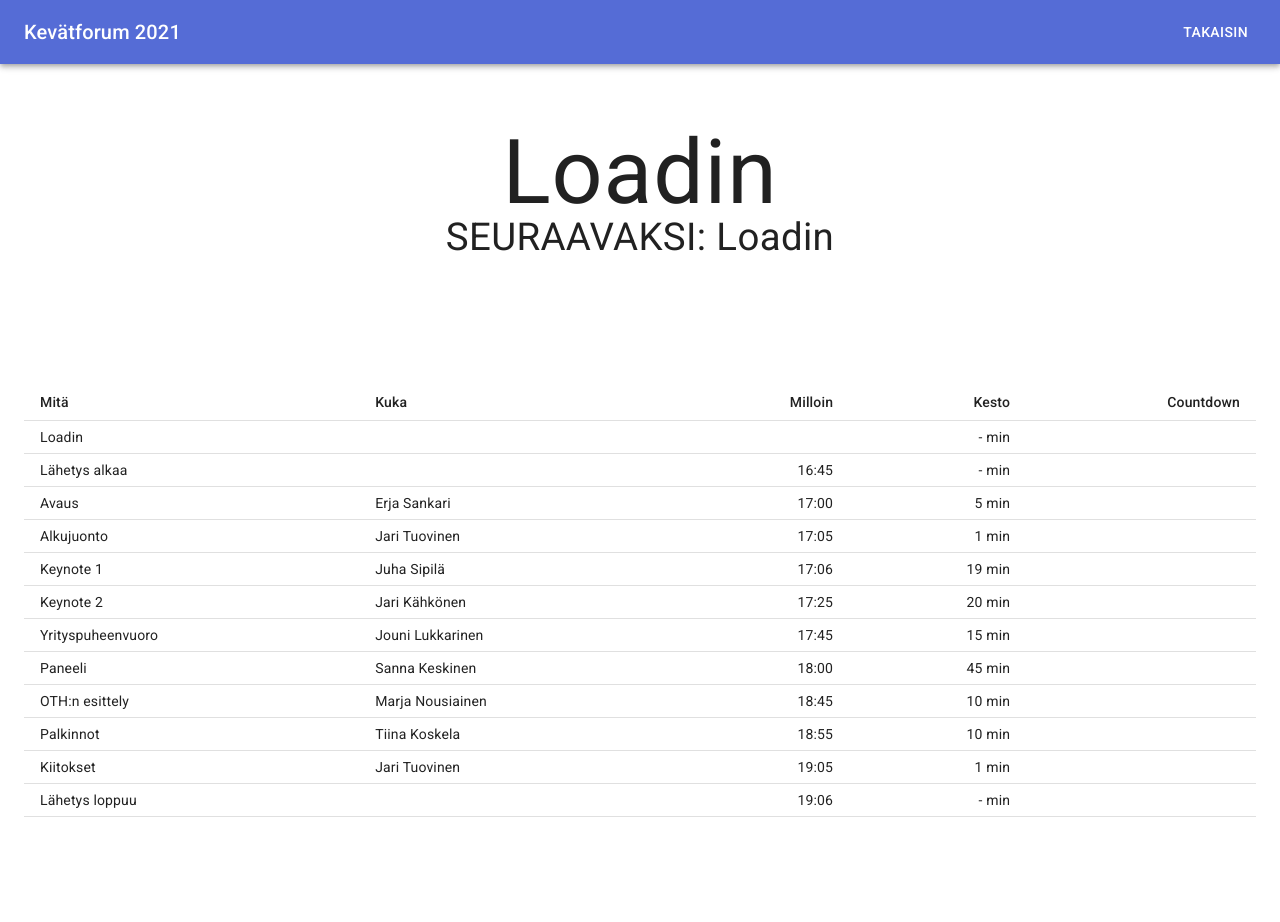
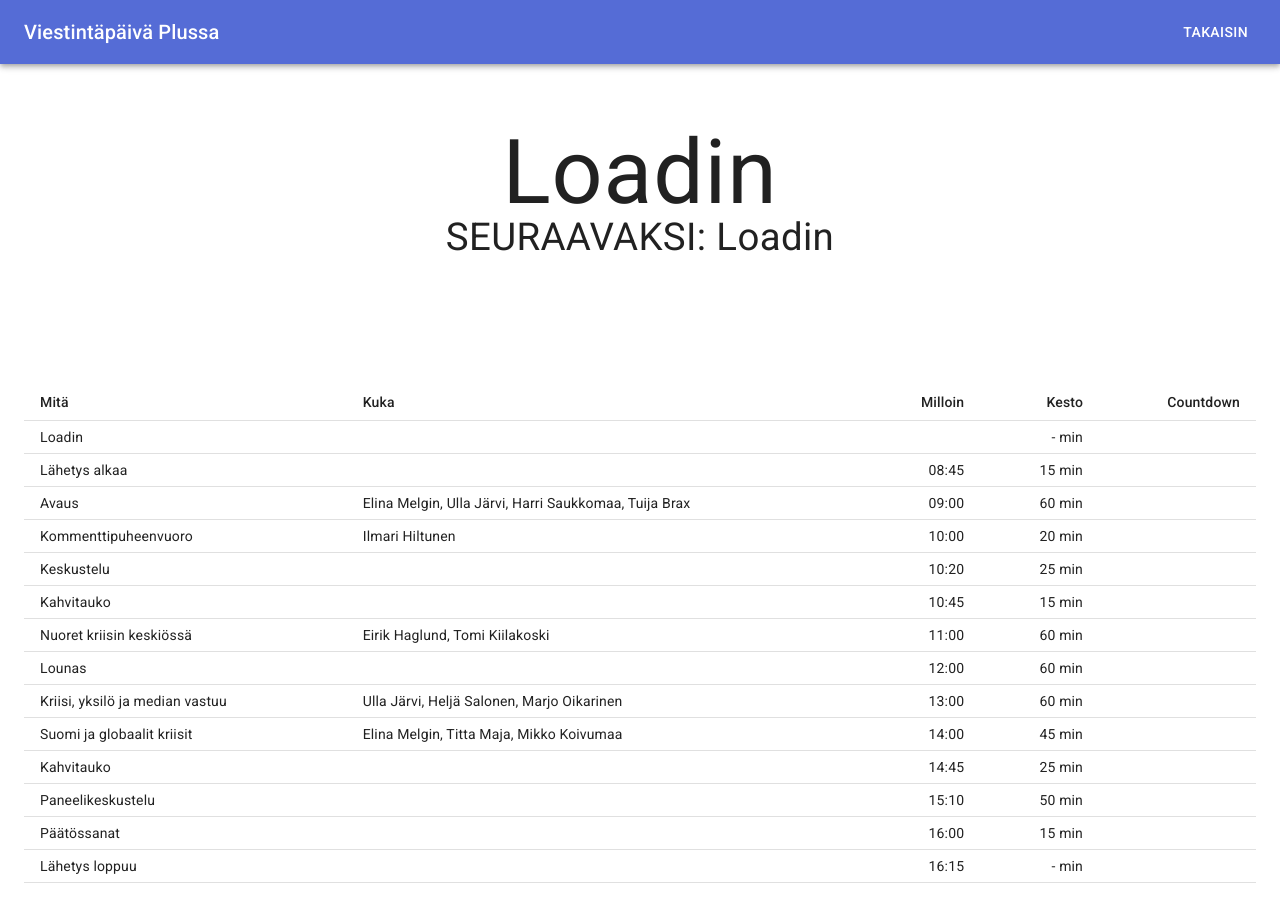
Before and after one commit to oskarijarvelin/next-stage, a Next.js app: page /show in a window 1280 px wide. Shown: the top 922 px of the page. Before the commit the page ends 881 px from the top, so only its background shows below. Built offline with nearby package versions, Linux system fonts and the light colour scheme.

Commit message:
Updated to plussa schedule

```diff
--- a/pages/_app.js
+++ b/pages/_app.js
@@ -18,7 +18,7 @@ export default function MyApp(props) {
   return (
     <React.Fragment>
       <Head>
-        <title>Kevätforum 2021</title>
+        <title>Viestintäpäivä Plussa</title>
         <meta name="viewport" content="minimum-scale=1, initial-scale=1, width=device-width" />
         <meta name="robots" content="noindex" />
       </Head>
--- a/pages/show.js
+++ b/pages/show.js
@@ -1,5 +1,5 @@
-import { useState, useEffect } from 'react';
-import { AppBar, Toolbar, Container, Typography, Box, Button, Table, TableBody, TableCell, TableContainer, TableHead, TableRow, Paper } from '@material-ui/core'
+import { useState } from 'react';
+import { AppBar, Toolbar, Container, Typography, Box, Button, Table, TableBody, TableCell, TableContainer, TableHead, TableRow } from '@material-ui/core'
 import { makeStyles } from '@material-ui/core/styles';
 import Link from '../src/Link'
 import Moment from 'react-moment'
@@ -38,17 +38,19 @@ function createData(mita, kuka, milloin, kesto) {
 
 const rows = [
     createData('Loadin', '', '', '-'),
-    createData('Lähetys alkaa', '', '16:45', '-'),
-    createData('Avaus', 'Erja Sankari', '17:00', 5),
-    createData('Alkujuonto', 'Jari Tuovinen', '17:05', 1),
-    createData('Keynote 1', 'Juha Sipilä', '17:06', 19),
-    createData('Keynote 2', 'Jari Kähkönen', '17:25', 20),
-    createData('Yrityspuheenvuoro', 'Jouni Lukkarinen', '17:45', 15),
-    createData('Paneeli', 'Sanna Keskinen', '18:00', 45),
-    createData('OTH:n esittely', 'Marja Nousiainen', '18:45', 10),
-    createData('Palkinnot', 'Tiina Koskela', '18:55', 10),
-    createData('Kiitokset', 'Jari Tuovinen', '19:05', 1),
-    createData('Lähetys loppuu', '', '19:06', '-'),
+    createData('Lähetys alkaa', '', '08:45', 15),
+    createData('Avaus', 'Elina Melgin, Ulla Järvi, Harri Saukkomaa, Tuija Brax', '09:00', 60),
+    createData('Kommenttipuheenvuoro', 'Ilmari Hiltunen', '10:00', 20),
+    createData('Keskustelu', '', '10:20', 25),
+    createData('Kahvitauko', '', '10:45', 15),
+    createData('Nuoret kriisin keskiössä', 'Eirik Haglund, Tomi Kiilakoski', '11:00', 60),
+    createData('Lounas', '', '12:00', 60),
+    createData('Kriisi, yksilö ja median vastuu', 'Ulla Järvi, Heljä Salonen, Marjo Oikarinen', '13:00', 60),
+    createData('Suomi ja globaalit kriisit', 'Elina Melgin, Titta Maja, Mikko Koivumaa', '14:00', 45),
+    createData('Kahvitauko', '', '14:45', 25),
+    createData('Paneelikeskustelu', '', '15:10', 50),
+    createData('Päätössanat', '', '16:00', 15),
+    createData('Lähetys loppuu', '', '16:15', '-'),
 ]
 
 export default function Index() {
@@ -105,7 +107,7 @@ export default function Index() {
             <AppBar position="static">
                 <Toolbar>
                     <Typography variant="h6" className={classes.title}>
-                        Kevätforum 2021
+                        Viestintäpäivä Plussa
                     </Typography>
                     <Link href="/" passHref>
                         <Button className={classes.buttonTop}>Takaisin</Button>
```
Also changed, not shown: pages/index.js (+3 -8 lines).
